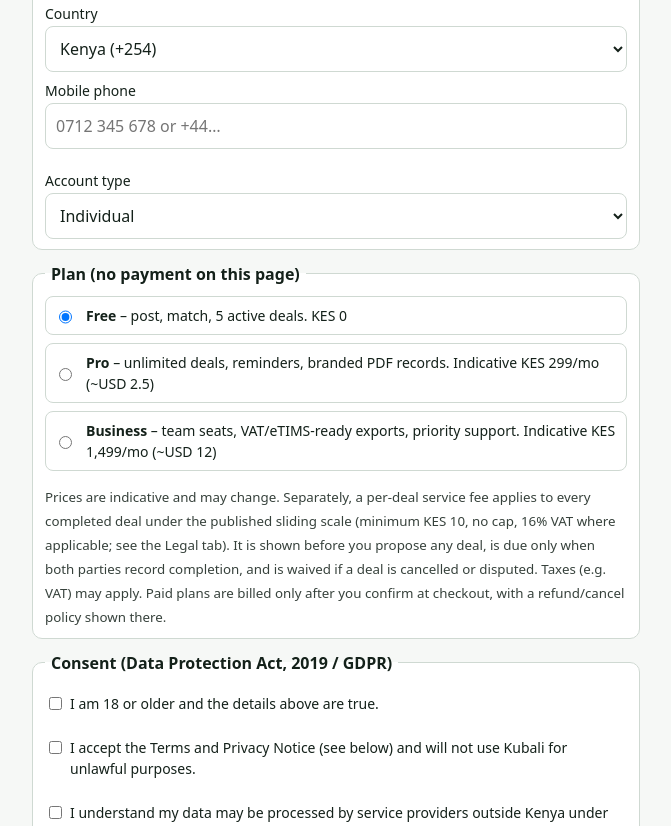
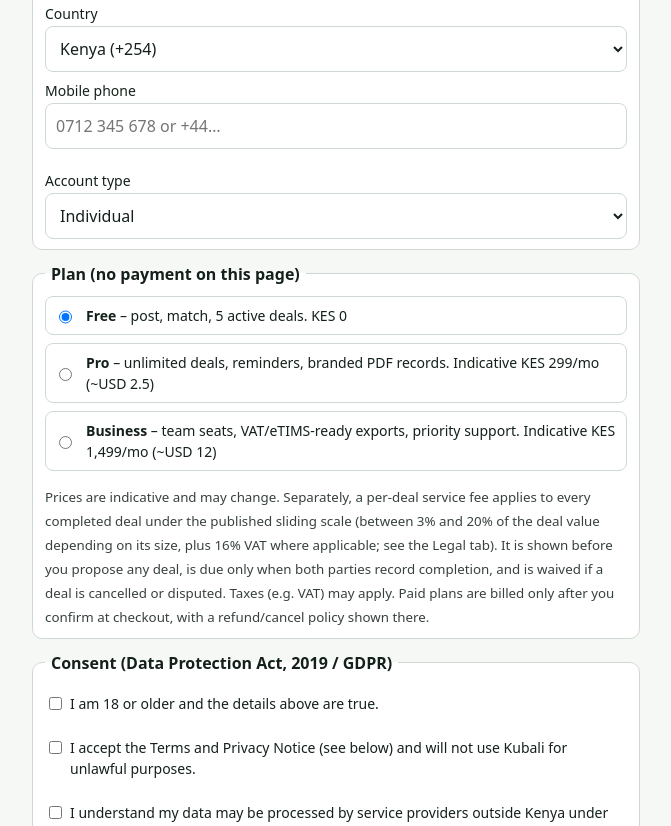
Before and after one commit to kabaa01/kubali, a plain HTML site: page signup.html in a window 1280 px wide. Shown: the part 409-1235 px from the top of the page, without its empty margins (304-975 px from the left). Drawn offline with Linux system fonts and the light colour scheme.

Commit message:
Update signup.html
Upgraded Fees

```diff
--- a/signup.html
+++ b/signup.html
@@ -26,7 +26,7 @@ label{display:block;font-size:14px;margin:8px 0 2px}input,select,button{font:inh
 <label><input type="radio" name="plan" value="free" checked><span><b>Free</b> – post, match, 5 active deals. KES 0</span></label>
 <label><input type="radio" name="plan" value="pro"><span><b>Pro</b> – unlimited deals, reminders, branded PDF records. Indicative KES 299/mo (~USD 2.5)</span></label>
 <label><input type="radio" name="plan" value="business"><span><b>Business</b> – team seats, VAT/eTIMS-ready exports, priority support. Indicative KES 1,499/mo (~USD 12)</span></label></div>
-<div class="e" id="e_plan"></div><small>Prices are indicative and may change. Separately, a per-deal service fee applies to every completed deal under the published sliding scale (minimum KES 10, no cap, 16% VAT where applicable; see the Legal tab). It is shown before you propose any deal, is due only when both parties record completion, and is waived if a deal is cancelled or disputed. Taxes (e.g. VAT) may apply. Paid plans are billed only after you confirm at checkout, with a refund/cancel policy shown there.</small></fieldset>
+<div class="e" id="e_plan"></div><small>Prices are indicative and may change. Separately, a per-deal service fee applies to every completed deal under the published sliding scale (between 3% and 20% of the deal value depending on its size, plus 16% VAT where applicable; see the Legal tab). It is shown before you propose any deal, is due only when both parties record completion, and is waived if a deal is cancelled or disputed. Taxes (e.g. VAT) may apply. Paid plans are billed only after you confirm at checkout, with a refund/cancel policy shown there.</small></fieldset>
 <fieldset><legend>Consent (Data Protection Act, 2019 / GDPR)</legend>
 <label class="c"><input type="checkbox" id="c18"> <span>I am 18 or older and the details above are true.</span></label><div class="e" id="e_c18"></div>
 <label class="c"><input type="checkbox" id="ctos"> <span>I accept the Terms and Privacy Notice (see below) and will not use Kubali for unlawful purposes.</span></label><div class="e" id="e_ctos"></div>
```
